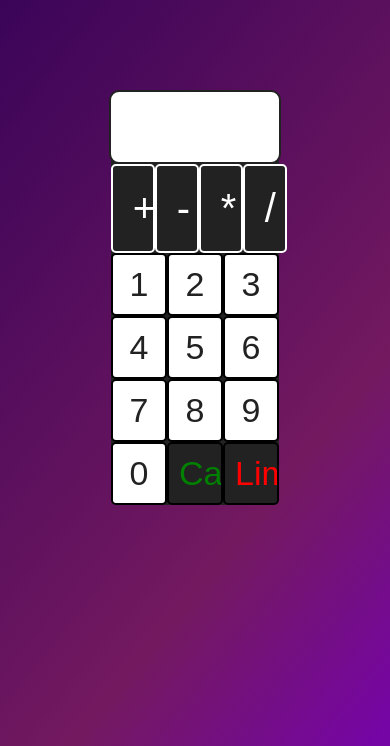
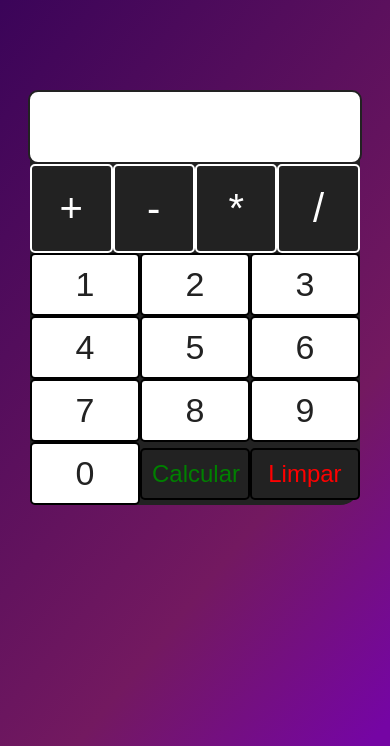
Before and after one commit to JnFerri/Calculadorajs, a plain HTML site: page index.html in a window 390 px wide. Shown: the part 114-860 px from the top of the page. Drawn offline with Linux system fonts and the light colour scheme; a web font is replaced by a local one.

Commit message:
Update style.css

```diff
--- a/assets/css/style.css
+++ b/assets/css/style.css
@@ -96,10 +96,20 @@ header{
     background-color:rgba(255, 255, 255, 0.788);
 }
 .botoes__numerais input:last-child {
+    text-align: center;
+    font-size: 24px;
     color: red;
     background-color: #222222;
 }
 .botoes__numerais input:nth-child(11){
+    text-align: center;
+    font-size: 24px;
     color: green;
     background-color: #222222;
 }
+
+@media(max-width:798px) {
+    #container{
+        width: 98%;
+    }
+}
```
